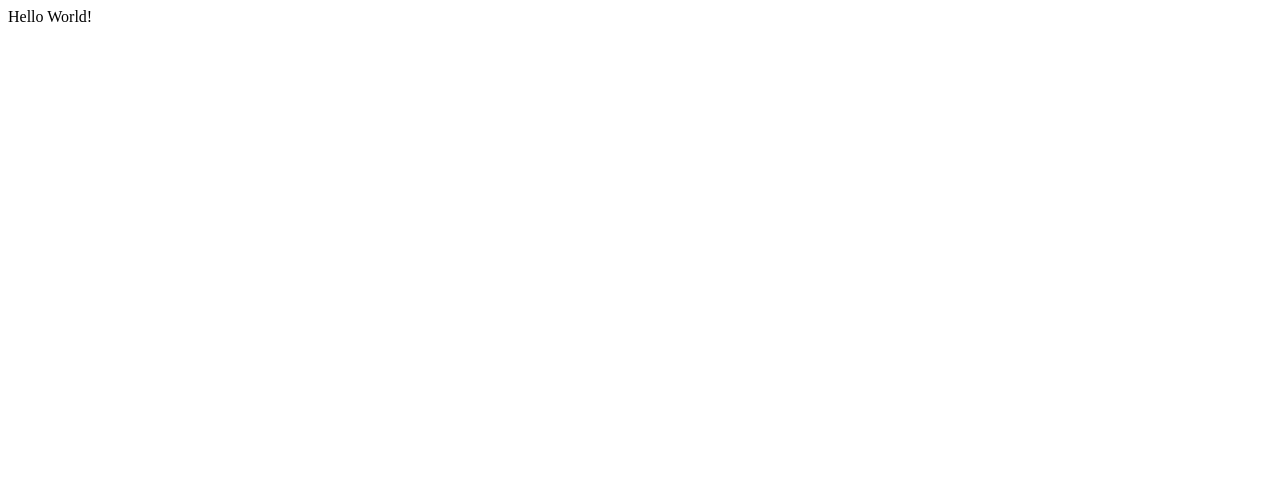
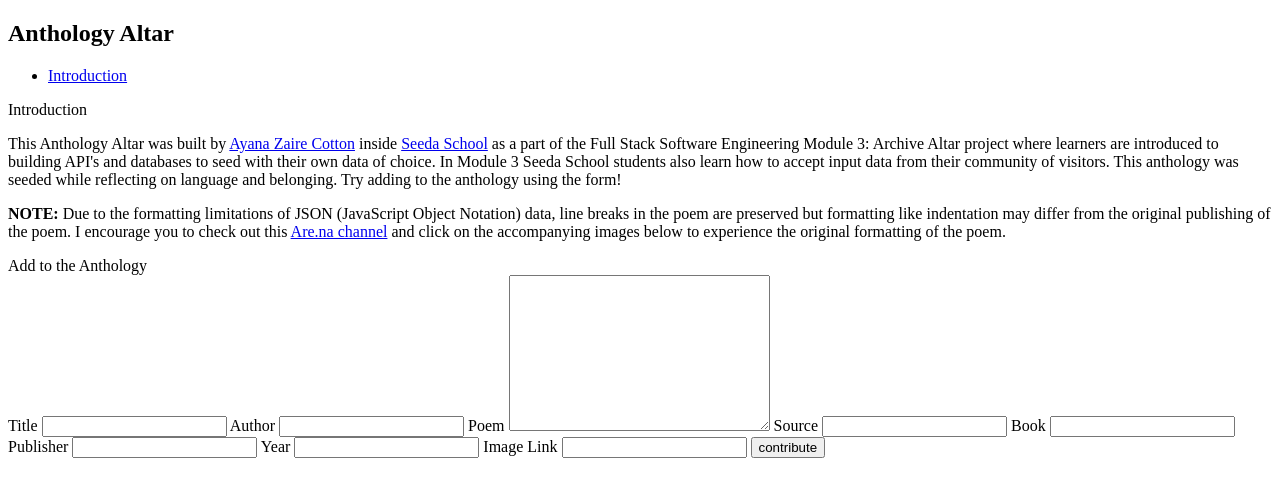
Before and after one commit to AyanaZaire/anthology-altar-demo, a website: page views/index.html in a window 1280 px wide. Drawn offline with Linux system fonts and the light colour scheme; files that its build step writes are made by us from their sources; files whose address does not match are found by name.

Commit message:
html structure

```diff
--- a/views/index.html
+++ b/views/index.html
@@ -7,6 +7,41 @@
         <script type="text/javascript" src="index.js"></script>
     </head>
 	<body>
-		Hello World!
+        <nav class="navbar">
+            <h1 class="title">Anthology Altar</h1>
+            <ul id="nav-ul">
+                <li>
+                    <a class="nav-link" href="#introduction">Introduction</a>
+                </li>
+            </ul>
+        </nav>
+		<section class="intro-section" id="introduction">
+            <header>Introduction</header>
+            <p>This Anthology Altar was built by <a href="https://ayanazairecotton.com/">Ayana Zaire Cotton</a> inside <a href="https://www.seedaschool.com/">Seeda School</a> as a part of the Full Stack Software Engineering Module 3: Archive Altar project where learners are introduced to building API's and databases to seed with their own data of choice. In Module 3 Seeda School students also learn how to accept input data from their community of visitors.  This anthology was seeded while reflecting on language and belonging. Try adding to the anthology using the form!</p>
+		    <p><b>NOTE:</b> Due to the formatting limitations of JSON (JavaScript Object Notation) data, line breaks in the poem are preserved but formatting like indentation may differ from the original publishing of the poem. I encourage you to check out this <a href="https://www.are.na/ayana-zaire/anthology-altar">Are.na channel</a> and click on the accompanying images below to experience the original formatting of the poem.</p>
+            <header>Add to the Anthology</header>
+            <form id="poem-form">
+                <label for="title">Title</label>
+                <input type="text" name="title" id="title">
+                <label for="author">Author</label>
+                <input type="text" name="author" id="author">
+                <label for="poem">Poem</label>
+                <textarea name="poem" id="poem" cols="30" rows="10"></textarea>
+                <label for="source">Source</label>
+                <input type="text" name="source" id="source">
+                <label for="book">Book</label>
+                <input type="text" name="book" id="book">
+                <label for="publisher">Publisher</label>
+                <input type="text" name="publisher" id="publisher">
+                <label for="year">Year</label>
+                <input type="number" name="year" id="year">
+                <label for="image">Image Link</label>
+                <input type="text" name="image" id="image">
+                <input type="submit" id="contribute-poem" value="contribute">
+            </form>
+        </section>
+        <div id="data-sectons">
+
+        </div>
 	</body>
 </html>
```
